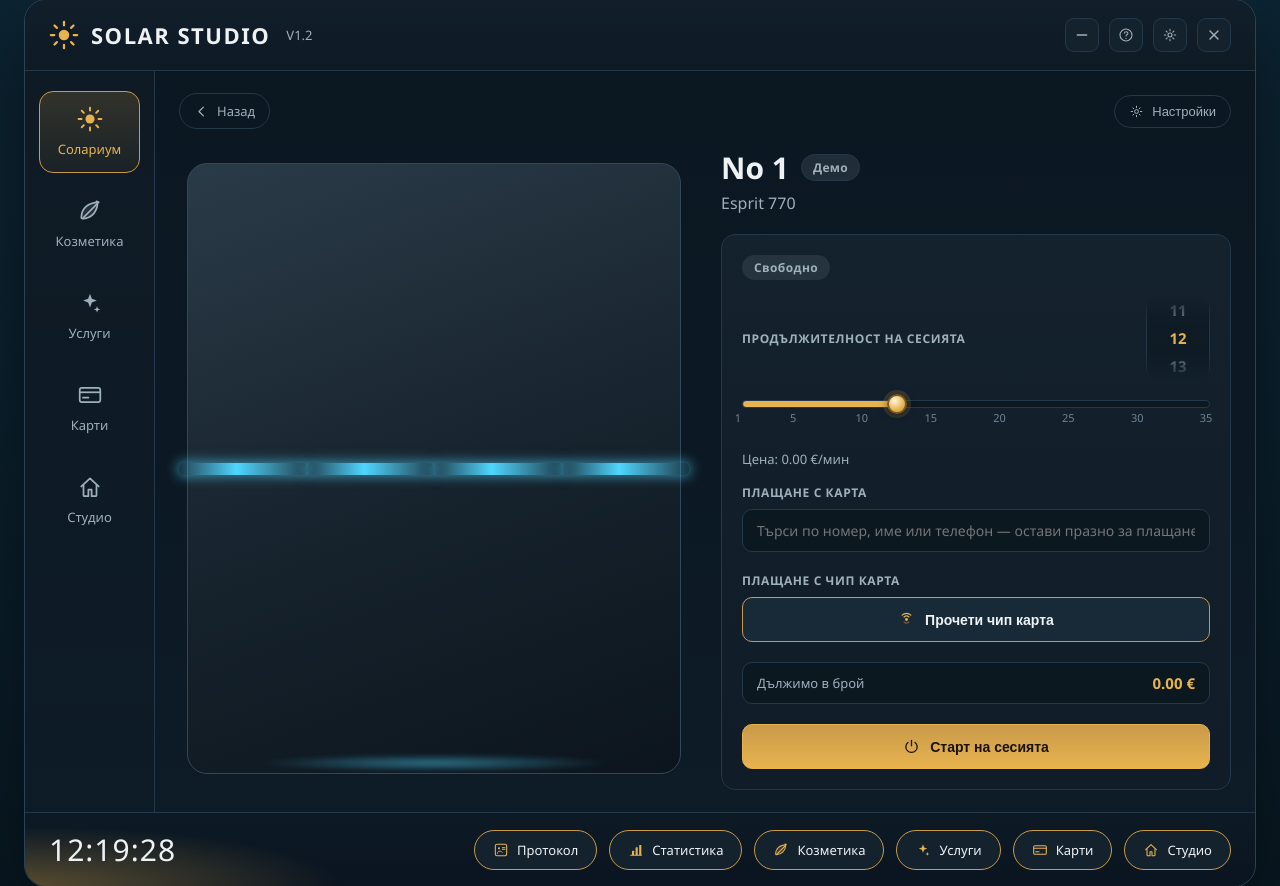
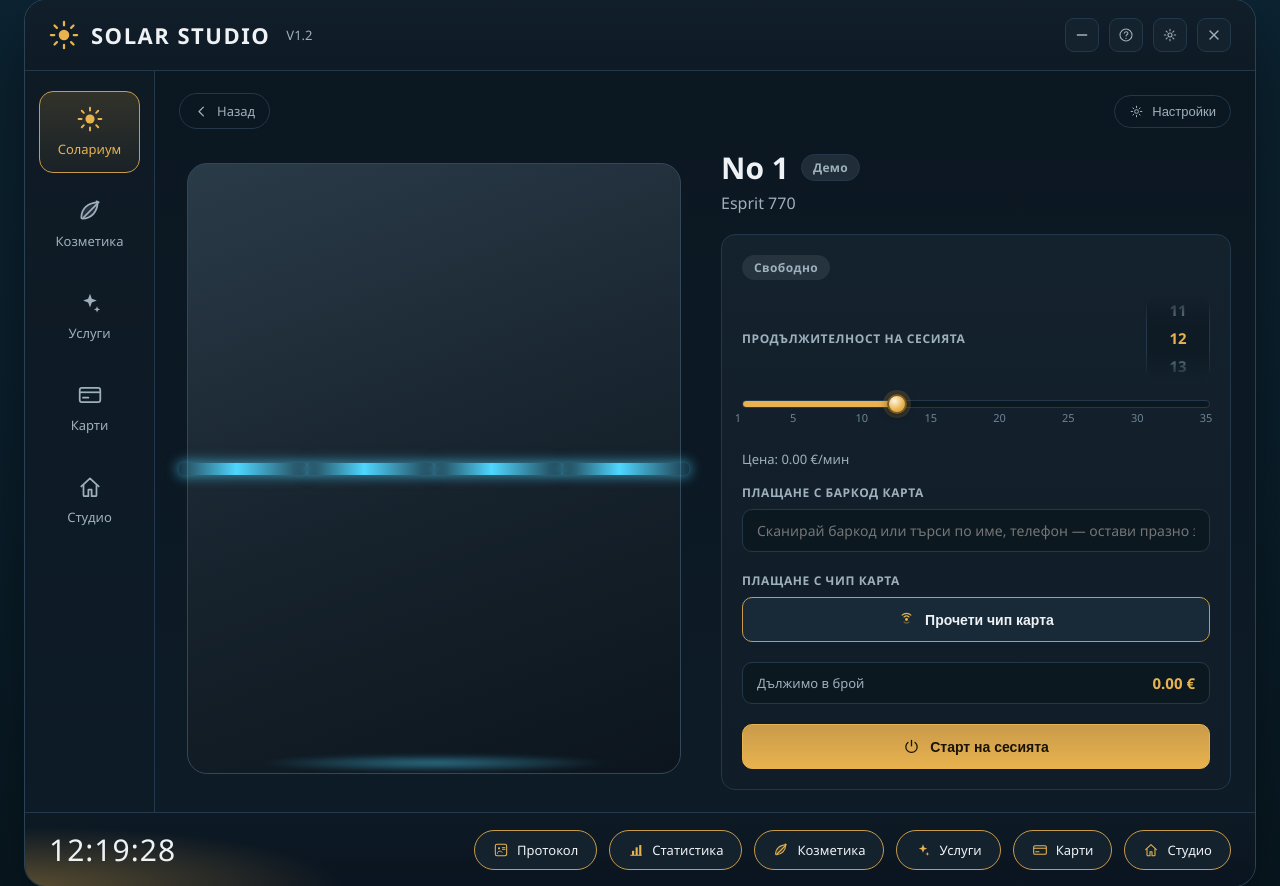
Before and after one commit to dimitarm1/SolarStud, a Flask app: page /bed/1 in a window 1280 px wide. Shown: the part 25-911 px from the top of the page. Run offline with Flask 3, Linux system fonts and the light colour scheme; data comes from the database, SQL or seed files in the repository; data that the repository does not hold is empty; parts of the project's set-up code (start-up, migrations or seed data) failed here and were passed over.

Commit message:
Rename Virtual cards to Barcode cards

```diff
--- a/app/app.py
+++ b/app/app.py
@@ -654,14 +654,14 @@ def card_print(card_id):
     if card is None:
         abort(404)
     history = sales.card_history(card_id=card_id)
-    header_lines = [f"Карта №{card['id']}"]
+    header_lines = [f"Баркод карта №{card['id']}"]
     if card["card_number"]:
         header_lines.append(f"Номер: {card['card_number']}")
     if card["phone"]:
         header_lines.append(f"Телефон: {card['phone']}")
     return render_template(
         "card_print.html",
-        title=card["name"] or f"Карта №{card['id']}",
+        title=card["name"] or f"Баркод карта №{card['id']}",
         header_lines=header_lines,
         note=None,
         kind_labels=_HISTORY_KIND_LABELS,
--- a/app/templates/bed_detail.html
+++ b/app/templates/bed_detail.html
@@ -152,13 +152,13 @@
           <div class="payment-section">
             <p class="payment-section__price-hint">Цена: {{ "%.2f"|format(bed.price_per_min) }} €/мин</p>
             <label class="field">
-              <span class="field__label">Плащане с карта</span>
+              <span class="field__label">Плащане с баркод карта</span>
               <input type="hidden" name="card_id" id="payment-card-id" value="">
               <input
                 class="field__input"
                 type="text"
                 id="payment-card-search"
-                placeholder="Търси по номер, име или телефон — остави празно за плащане само в брой"
+                placeholder="Сканирай баркод или търси по име, телефон — остави празно за плащане само в брой"
                 autocomplete="off"
                 data-price-per-min="{{ bed.price_per_min }}"
                 data-bed-id="{{ bed.id }}"
@@ -173,8 +173,8 @@
 
             <div class="slider-field" id="payment-card-amount-field" hidden>
               <div class="slider-field__header">
-                <span class="slider-field__label">Сума с карта</span>
-                <span class="slider-field__value payment-amount-max" id="card-amount-value" title="Двоен клик – цялата сума с карта">0.00 €</span>
+                <span class="slider-field__label">Сума с баркод карта</span>
+                <span class="slider-field__value payment-amount-max" id="card-amount-value" title="Двоен клик – цялата сума с баркод карта">0.00 €</span>
               </div>
               <div class="slider-field__track-wrap">
                 <input
--- a/app/templates/card_detail.html
+++ b/app/templates/card_detail.html
@@ -35,7 +35,7 @@
   {% endif %}
 
   <div class="detail-title-row">
-    <h2 class="detail-title">{{ card.name or ("Карта №" ~ card.id) }}</h2>
+    <h2 class="detail-title">{{ card.name or ("Баркод карта №" ~ card.id) }}</h2>
     <span class="card-status-badge {{ 'card-status-badge--active' if card.status == 'active' else 'card-status-badge--returned' }}">
       {{ "Активна" if card.status == 'active' else "Върната" }}
     </span>
--- a/app/templates/cards.html
+++ b/app/templates/cards.html
@@ -36,7 +36,7 @@
   {% endif %}
 
   <div class="settings-panel settings-panel--static">
-    <h3 class="settings-panel__title">Издай нова виртуална карта</h3>
+    <h3 class="settings-panel__title">Издай нова баркод карта</h3>
     <form class="settings-form" method="post" action="{{ url_for('cards_issue') }}">
       <div class="settings-grid">
         <label class="field">
@@ -67,7 +67,7 @@
       </div>
       <button class="action-btn action-btn--start" type="submit">
         {{ icon('plus', 'action-icon') }}
-        <span>Издай карта</span>
+        <span>Издай баркод карта</span>
       </button>
     </form>
   </div>
@@ -76,7 +76,7 @@
     <label class="field field--row">
       <span class="field__label">Търсене</span>
       <input class="field__input" type="text" name="q" value="{{ search }}"
-             placeholder="Номер, име или телефон…">
+             placeholder="Сканирай баркод или търси по име, телефон…">
     </label>
     <button class="action-btn" type="submit" style="width:auto;">
       {{ icon('scan', 'action-icon') }}
--- a/app/templates/cosmetics.html
+++ b/app/templates/cosmetics.html
@@ -121,9 +121,9 @@
       <div class="payment-section">
         <input type="hidden" id="checkout-card-id" value="">
         <label class="field">
-          <span class="field__label">Плащане с карта</span>
+          <span class="field__label">Плащане с баркод карта</span>
           <input class="field__input" type="text" id="checkout-card-search"
-                 placeholder="Търси по номер, име или телефон — остави празно за плащане само в брой"
+                 placeholder="Сканирай баркод или търси по име, телефон — остави празно за плащане само в брой"
                  autocomplete="off">
           <select class="controller-picker-select payment-card-results" id="checkout-card-results" size="6" hidden></select>
         </label>
@@ -132,7 +132,7 @@
         </p>
         <div class="slider-field" id="checkout-card-amount-field" hidden>
           <div class="slider-field__header">
-            <span class="slider-field__label">Сума с карта</span>
+            <span class="slider-field__label">Сума с баркод карта</span>
             <span class="slider-field__value" id="checkout-card-amount-value">0 €</span>
           </div>
           <div class="slider-field__track-wrap">
--- a/app/templates/services.html
+++ b/app/templates/services.html
@@ -115,9 +115,9 @@
       <div class="payment-section">
         <input type="hidden" id="checkout-card-id" value="">
         <label class="field">
-          <span class="field__label">Плащане с карта</span>
+          <span class="field__label">Плащане с баркод карта</span>
           <input class="field__input" type="text" id="checkout-card-search"
-                 placeholder="Търси по номер, име или телефон — остави празно за плащане само в брой"
+                 placeholder="Сканирай баркод или търси по име, телефон — остави празно за плащане само в брой"
                  autocomplete="off">
           <select class="controller-picker-select payment-card-results" id="checkout-card-results" size="6" hidden></select>
         </label>
@@ -126,7 +126,7 @@
         </p>
         <div class="slider-field" id="checkout-card-amount-field" hidden>
           <div class="slider-field__header">
-            <span class="slider-field__label">Сума с карта</span>
+            <span class="slider-field__label">Сума с баркод карта</span>
             <span class="slider-field__value" id="checkout-card-amount-value">0 €</span>
           </div>
           <div class="slider-field__track-wrap">
--- a/app/templates/studio.html
+++ b/app/templates/studio.html
@@ -210,7 +210,7 @@
   <div class="settings-panel settings-panel--static">
     <h3 class="settings-panel__title">Опции за презареждане на карти</h3>
     <p class="settings-hint settings-hint--lead">
-      Всяка опция е фиксирана сума виртуален кредит, продавана на фиксирана цена в брой.
+      Всяка опция е фиксирана сума кредит, продавана на фиксирана цена в брой.
     </p>
 
     {% if recharge_options %}
@@ -223,7 +223,7 @@
         <thead>
           <tr>
             <th>Име</th>
-            <th>Виртуален кредит</th>
+            <th>Кредит</th>
             <th>Цена в брой</th>
             <th>Статус</th>
             <th></th>
@@ -259,7 +259,7 @@
           <input class="field__input" type="text" name="name" required>
         </label>
         <label class="field">
-          <span class="field__label">Виртуален кредит</span>
+          <span class="field__label">Кредит</span>
           <input class="field__input" type="number" step="0.01" min="0.01" name="virtual_amount" required>
         </label>
         <label class="field">
```
